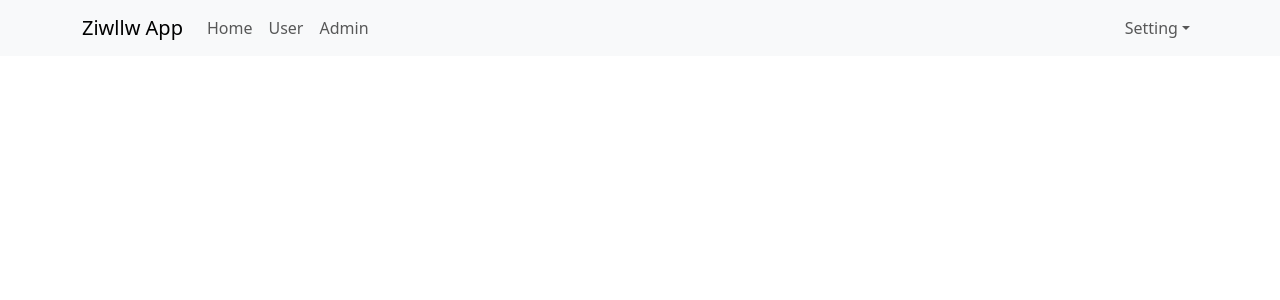
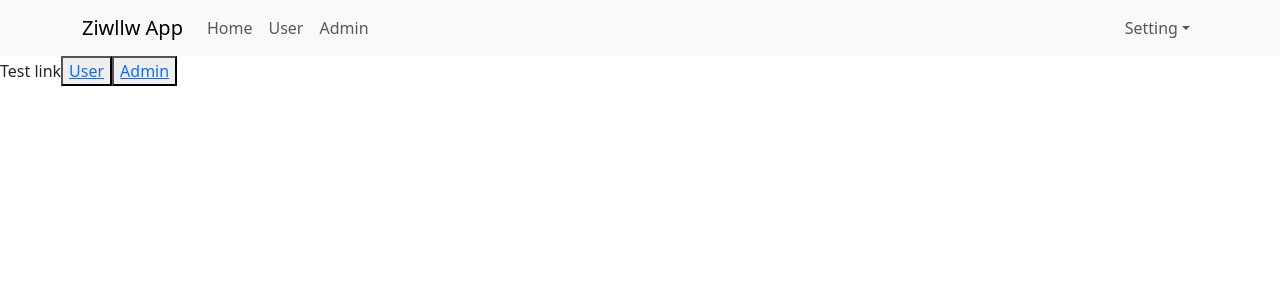
Before and after one commit to hieule2804/React-toturial-prepare-PRJFSA, a React (Create React App) app: page / in a window 1280 px wide. Shown: the top 300 px of the page. Built offline with nearby package versions, Linux system fonts and the light colour scheme.

Commit message:
dieu huong react-router-dom

```diff
--- a/src/App.js
+++ b/src/App.js
@@ -1,11 +1,22 @@
 import './App.scss';
 import Header from './components/Header/Header';
-
+import { Link } from 'react-router-dom';
 
 const App = () => {
   return (
     <div className='app-container'>
       <Header></Header>
+      <>
+        Test link
+        <>
+          <button>
+            <Link to="/users">User</Link>
+          </button>
+          <button>
+            <Link to="/admin">Admin</Link>
+          </button>
+        </>
+      </>
     </div>
   )
 }
--- /dev/null
+++ b/src/components/Admin/Admin.js
@@ -0,0 +1,9 @@
+const Admin = (props) => {
+    return (
+        <div>
+            Admin
+        </div>
+    )
+}
+
+export default Admin;
--- a/src/components/Header/Header.js
+++ b/src/components/Header/Header.js
@@ -2,7 +2,7 @@
 import Nav from 'react-bootstrap/Nav';
 import Navbar from 'react-bootstrap/Navbar';
 import NavDropdown from 'react-bootstrap/NavDropdown';
-
+import { Link } from 'react-router-dom';
 const Header = () => {
     return (
         <Navbar expand="lg" className="bg-body-tertiary">
@@ -11,9 +11,12 @@
                 <Navbar.Toggle aria-controls="basic-navbar-nav" />
                 <Navbar.Collapse id="basic-navbar-nav">
                     <Nav className="me-auto">
-                        <Nav.Link href="#home">Home</Nav.Link>
-                        <Nav.Link href="#link">User</Nav.Link>
-                        <Nav.Link href="#link">Admin</Nav.Link>
+                        <Link to="/" className='nav-link'>Home</Link>
+                        <Link to="/users" className='nav-link'>User</Link>
+                        <Link to="/admin" className='nav-link'>Admin</Link>
+                        {/* <Nav.Link href="/">Home</Nav.Link>
+                        <Nav.Link href="/users">User</Nav.Link>
+                        <Nav.Link href="/admin">Admin</Nav.Link> */}
 
                     </Nav>
                     <Nav>
--- /dev/null
+++ b/src/components/User/User.js
@@ -0,0 +1,9 @@
+const User = (props) => {
+    return (
+        <div>
+            User
+        </div>
+    )
+}
+
+export default User;
--- a/src/index.js
+++ b/src/index.js
@@ -4,11 +4,20 @@
 import App from './App';
 import reportWebVitals from './reportWebVitals';
 import 'bootstrap/dist/css/bootstrap.min.css';
+import { BrowserRouter, Routes, Route } from 'react-router-dom';
+import User from './components/User/User';
+import Admin from './components/Admin/Admin';
 
 const root = ReactDOM.createRoot(document.getElementById('root'));
 root.render(
   // <React.StrictMode>
-  <App />
+  <BrowserRouter>
+    <Routes>
+      <Route path='/' element={<App />} />
+      <Route path='/users' element={<User />} />
+      <Route path='/admin' element={<Admin />} />
+    </Routes>
+  </BrowserRouter>
   // </React.StrictMode>
 );
 
```
